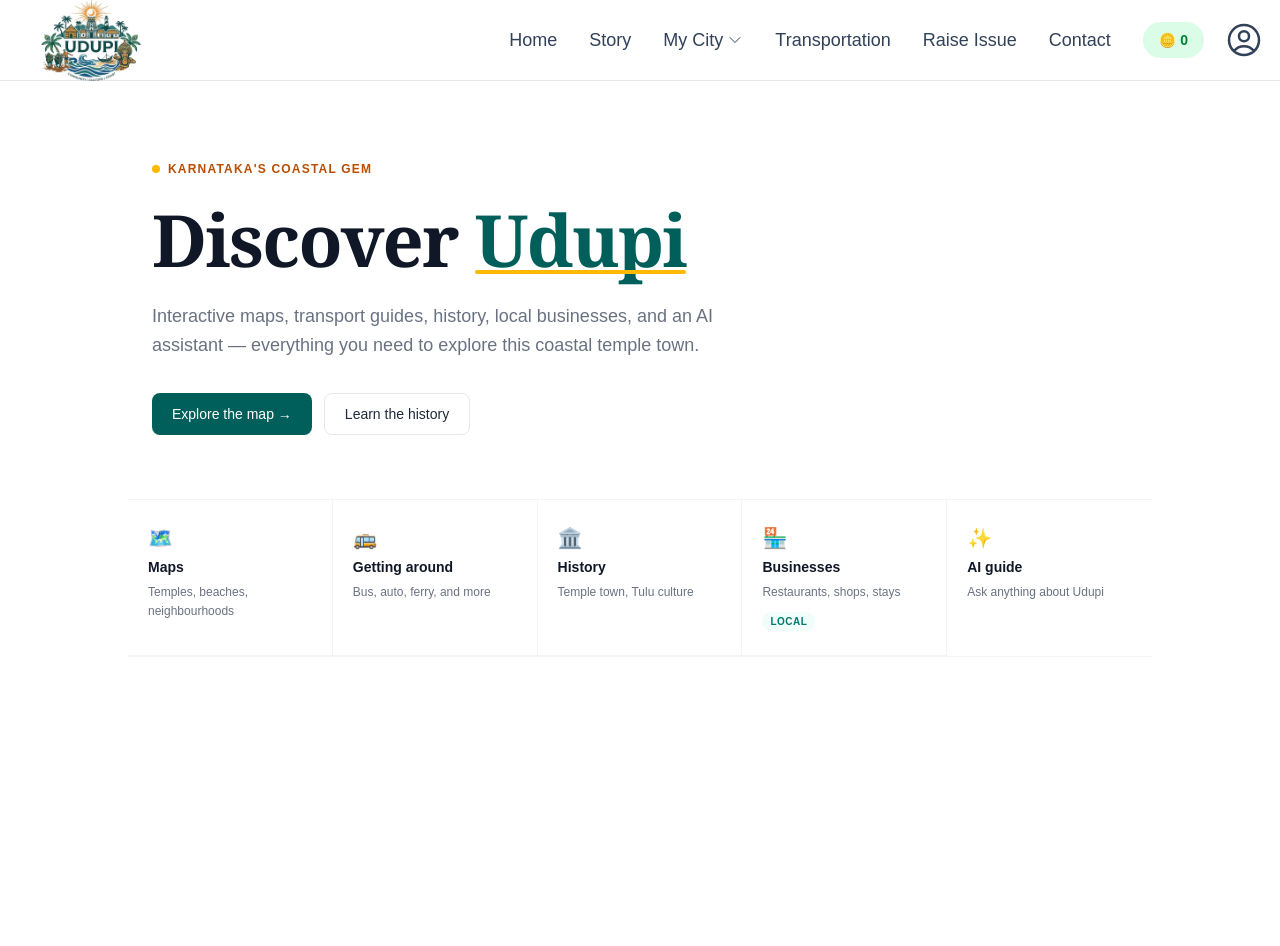
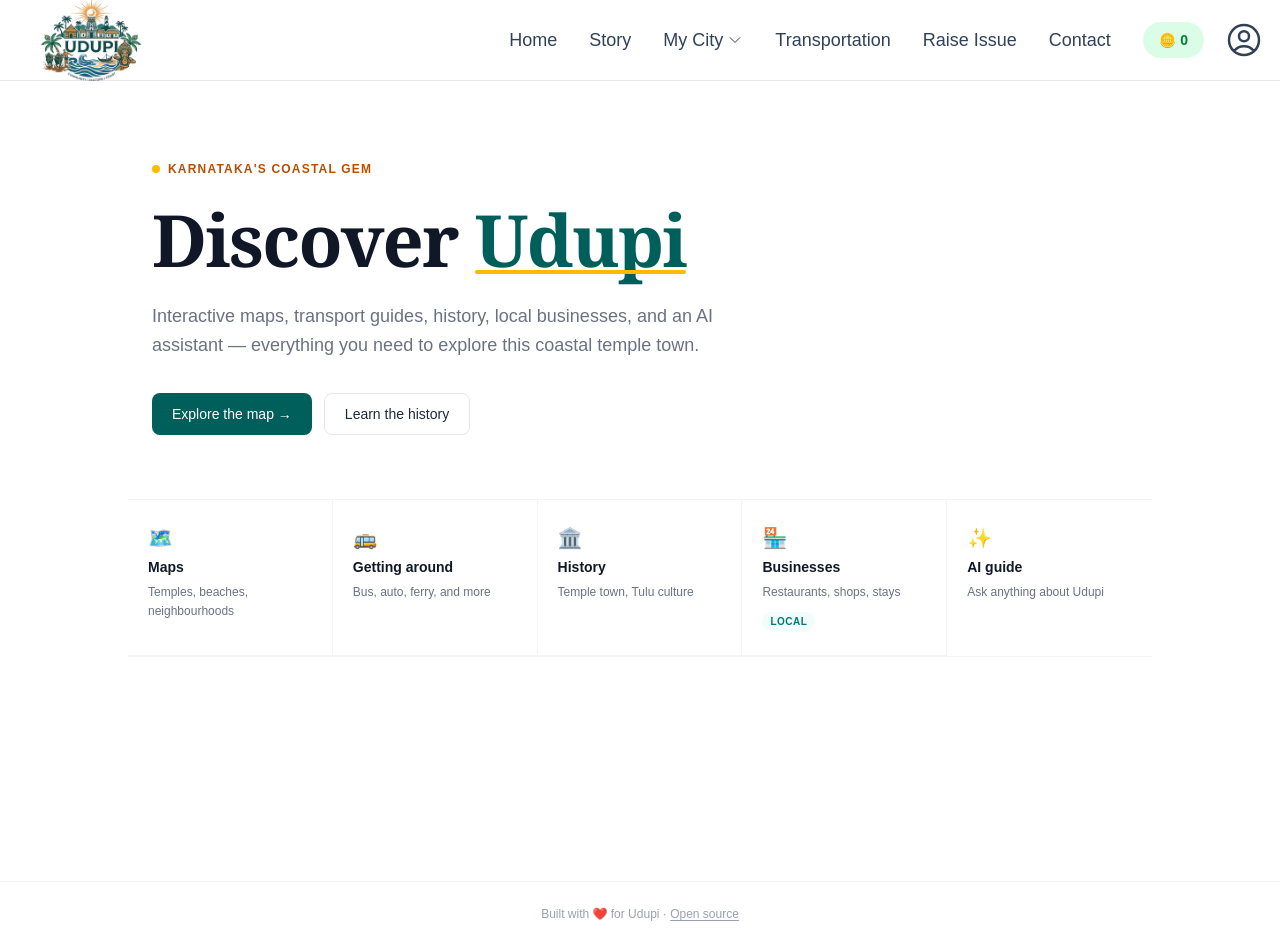
Before and after one commit to Akshess/udupi-map, a Next.js app: page / in a window 1280 px wide. Before the commit the page ends 881 px from the top, so only its background shows below. Built offline with nearby package versions, Linux system fonts and the light colour scheme.

Commit message:
Refactor layout with new fonts and metadata
Updated font imports and added Playfair_Display. Enhanced metadata for better SEO and updated layout structure.

```diff
--- a/src/app/layout.tsx
+++ b/src/app/layout.tsx
@@ -1,16 +1,66 @@
-import { Geist, Geist_Mono } from "next/font/google";
+import type { Metadata } from "next";
+import { Geist, Geist_Mono, Playfair_Display } from "next/font/google";
 import Navbar from "../components/layout/NavBar";
 import "./globals.css";
 
-const geistSans = Geist({ variable: "--font-geist-sans", subsets: ["latin"] });
-const geistMono = Geist_Mono({ variable: "--font-geist-mono", subsets: ["latin"] });
+const geistSans = Geist({
+  variable: "--font-geist-sans",
+  subsets: ["latin"],
+  display: "swap",
+});
 
-export default function RootLayout({ children }: { children: React.ReactNode }) {
+const geistMono = Geist_Mono({
+  variable: "--font-geist-mono",
+  subsets: ["latin"],
+  display: "swap",
+});
+
+const playfair = Playfair_Display({
+  variable: "--font-playfair",
+  subsets: ["latin"],
+  weight: ["700", "900"],
+  display: "swap",
+});
+
+export const metadata: Metadata = {
+  title: {
+    default: "Go Udupi",
+    template: "%s | Go Udupi",
+  },
+  description:
+    "Discover Udupi through interactive maps, transportation, history, local businesses, and AI assistance.",
+  metadataBase: new URL("https://go-udupi.vercel.app"),
+  openGraph: {
+    siteName: "Go Udupi",
+    locale: "en_IN",
+    type: "website",
+  },
+};
+
+export default function RootLayout({
+  children,
+}: {
+  children: React.ReactNode;
+}) {
   return (
-    <html lang="en" className={`${geistSans.variable} ${geistMono.variable}`}>
-      <body className="min-h-full flex flex-col">
+    <html
+      lang="en"
+      className={`${geistSans.variable} ${geistMono.variable} ${playfair.variable}`}
+    >
+      <body className="min-h-screen flex flex-col bg-white text-gray-900 antialiased">
         <Navbar />
-        {children}
+        <main className="flex-1">{children}</main>
+        <footer className="border-t border-gray-100 py-6 text-center text-xs text-gray-400">
+          Built with ❤️ for Udupi ·{" "}
+          <a
+            href="https://github.com/Akshess/udupi-map"
+            className="hover:text-gray-600 underline underline-offset-2 transition-colors"
+            target="_blank"
+            rel="noopener noreferrer"
+          >
+            Open source
+          </a>
+        </footer>
       </body>
     </html>
   );
```
